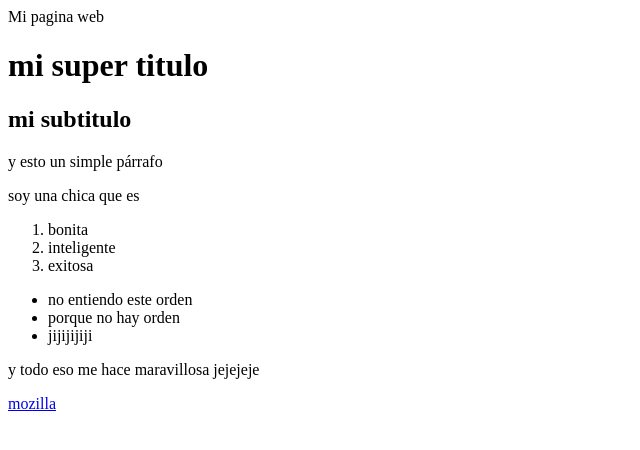
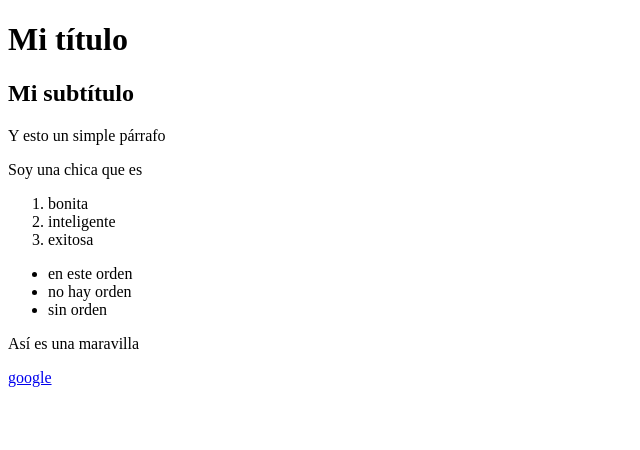
Before and after one commit to KarollGuzman/hosting, a plain HTML site: page index.html in a window 1280 px wide. Shown: the whole page, without its empty margins (0-640 px from the left). Drawn offline with Linux system fonts and the light colour scheme.

Commit message:
Update index.html

```diff
--- a/index.html
+++ b/index.html
@@ -1,18 +1,25 @@
-<tittle>Mi pagina web</tittle>
+<!DOCTYPE html>
+<html>
+	<head>
+		<meta charset="utf-8">
+	<title>My página web</title>
+	</head>
 <body>
-		<h1>mi super titulo</h1>
-		<h2>mi subtitulo</h2>
-		<p>y esto un simple párrafo</p>
-		<p>soy una chica que es</p>
+		<h1>Mi título</h1>
+		<h2>Mi subtítulo</h2>
+		<p>Y esto un simple párrafo</p>
+		<p>Soy una chica que es</p>
 		<ol>
 			<li>bonita</li>
 			<li>inteligente</li>
 			<li>exitosa</li>
 		</ol>
 		<ul>
-			<li>no entiendo este orden</li>
-			<li>porque no hay orden</li>
-			<li>jijijijiji</li>
+			<li>en este orden</li>
+			<li>no hay orden</li>
+			<li>sin orden</li>
 		</ul>
-		<p>y todo eso me hace maravillosa jejejeje</p>
-		<a href="https://www.google.com/"> mozilla </a>
+		<p>Así es una maravilla</p>
+		<a href="https://www.google.com/"> google </a>
+<body/>
+<html/>
```
